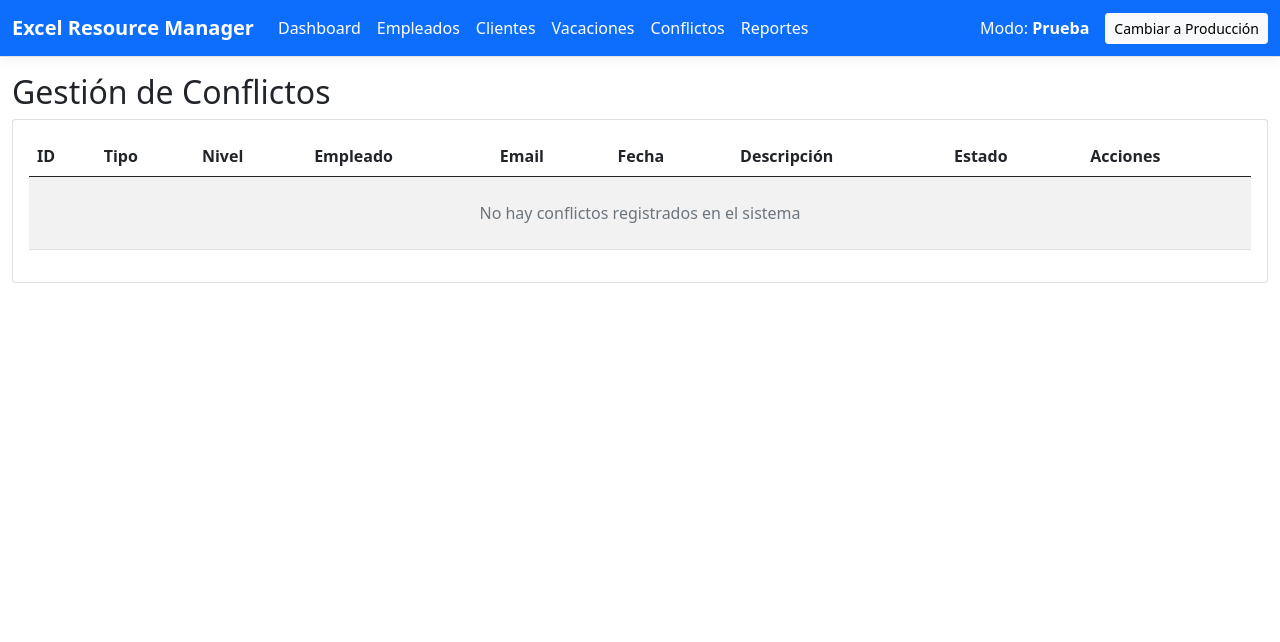
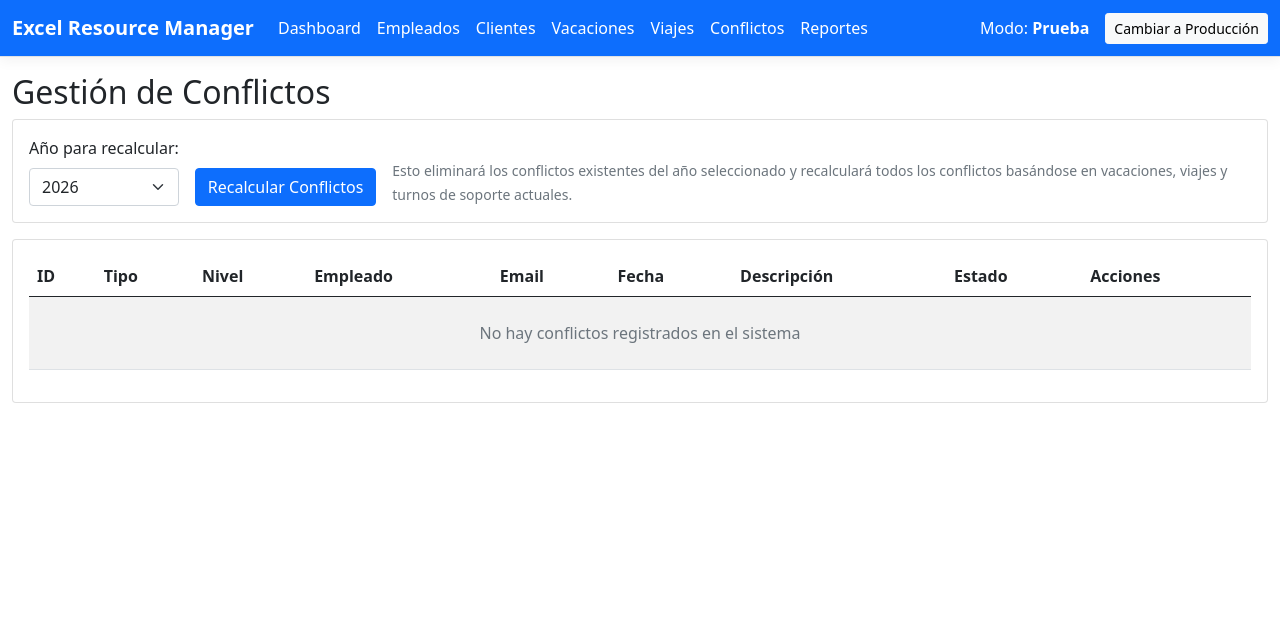
Before and after one commit to equisgroup/excelTest, an ASP.NET Core app: template ExcelResourceManager.Web/Views/Conflictos/Index.cshtml in a window 1280 px wide. Shown: the top 642 px of the page. Run offline with ASP.NET Core 8, Linux system fonts and the light colour scheme; the template is opened without the code that fills it, so the values that code supplies are empty; style sheets or scripts are compiled from the project's sources; some libraries are stand-ins or nearby versions.

Commit message:
FIX ALL 4 ISSUES: Add Viajes to nav, save conflicts, add recalculation
COMPLETE IMPLEMENTATION:

1. Added "Viajes" navigation link to _Layout.cshtml
   - Now appears between Vacaciones and Conflictos

2. Fixed conflict persistence in VacacionesController
   - Validates conflicts using ValidationService
   - Saves conflicts to database after creating vacation
   - Shows warning if conflicts detected

3. Fixed conflict persistence in ViajesController
   - Validates conflicts using ValidationService
   - Saves conflicts to database after creating trip
   - Shows warning if conflicts detected

4. Added RecalcularConflictos action to ConflictosController
   - Deletes existing conflicts for selected year
   - Recalculates all conflicts using ValidationService.ValidarTodosAsync()
   - Filters by year and saves new conflicts
   - Returns success message with count

5. Updated Conflictos/Index view
   - Added year filter dropdown (2024-2027)
   - Added "Recalcular Conflictos" button
   - Added explanation text
   - Added error/warning message displays

RESULT:
- Viajes visible in navigation ✅
- Conflicts persist to database ✅
- Conflictos page shows data ✅
- Reports include conflict data ✅
- Year-based recalculation ✅

BUILD: Success (1 minor nullability warning)

Co-authored-by: equisgroup <6494033+equisgroup@users.noreply.github.com>

```diff
--- a/ExcelResourceManager.Web/Views/Conflictos/Index.cshtml
+++ b/ExcelResourceManager.Web/Views/Conflictos/Index.cshtml
@@ -15,6 +15,49 @@
                 <button type="button" class="btn-close" data-bs-dismiss="alert"></button>
             </div>
         }
+
+        @if (TempData["Error"] != null)
+        {
+            <div class="alert alert-danger alert-dismissible fade show" role="alert">
+                @TempData["Error"]
+                <button type="button" class="btn-close" data-bs-dismiss="alert"></button>
+            </div>
+        }
+
+        @if (TempData["Warning"] != null)
+        {
+            <div class="alert alert-warning alert-dismissible fade show" role="alert">
+                @TempData["Warning"]
+                <button type="button" class="btn-close" data-bs-dismiss="alert"></button>
+            </div>
+        }
+
+        <!-- Formulario para recalcular conflictos -->
+        <div class="card mb-3">
+            <div class="card-body">
+                <form asp-action="RecalcularConflictos" method="post" class="row g-3 align-items-end">
+                    <div class="col-auto">
+                        <label for="año" class="form-label">Año para recalcular:</label>
+                        <select name="año" id="año" class="form-select">
+                            <option value="2024">2024</option>
+                            <option value="2025">2025</option>
+                            <option value="2026" selected>2026</option>
+                            <option value="2027">2027</option>
+                        </select>
+                    </div>
+                    <div class="col-auto">
+                        <button type="submit" class="btn btn-primary">
+                            <i class="bi bi-arrow-clockwise"></i> Recalcular Conflictos
+                        </button>
+                    </div>
+                    <div class="col">
+                        <small class="text-muted">
+                            Esto eliminará los conflictos existentes del año seleccionado y recalculará todos los conflictos basándose en vacaciones, viajes y turnos de soporte actuales.
+                        </small>
+                    </div>
+                </form>
+            </div>
+        </div>
 
         <div class="card">
             <div class="card-body">
--- a/ExcelResourceManager.Web/Views/Shared/_Layout.cshtml
+++ b/ExcelResourceManager.Web/Views/Shared/_Layout.cshtml
@@ -32,6 +32,9 @@
                         </li>
                         <li class="nav-item">
                             <a class="nav-link text-white" asp-area="" asp-controller="Vacaciones" asp-action="Index">Vacaciones</a>
+                        </li>
+                        <li class="nav-item">
+                            <a class="nav-link text-white" asp-area="" asp-controller="Viajes" asp-action="Index">Viajes</a>
                         </li>
                         <li class="nav-item">
                             <a class="nav-link text-white" asp-area="" asp-controller="Conflictos" asp-action="Index">Conflictos</a>
```
Also changed, not shown: ExcelResourceManager.Web/Controllers/ConflictosController.cs (+44 -1 lines), ExcelResourceManager.Web/Controllers/VacacionesController.cs (+21 -4 lines), ExcelResourceManager.Web/Controllers/ViajesController.cs (+24 -2 lines).
